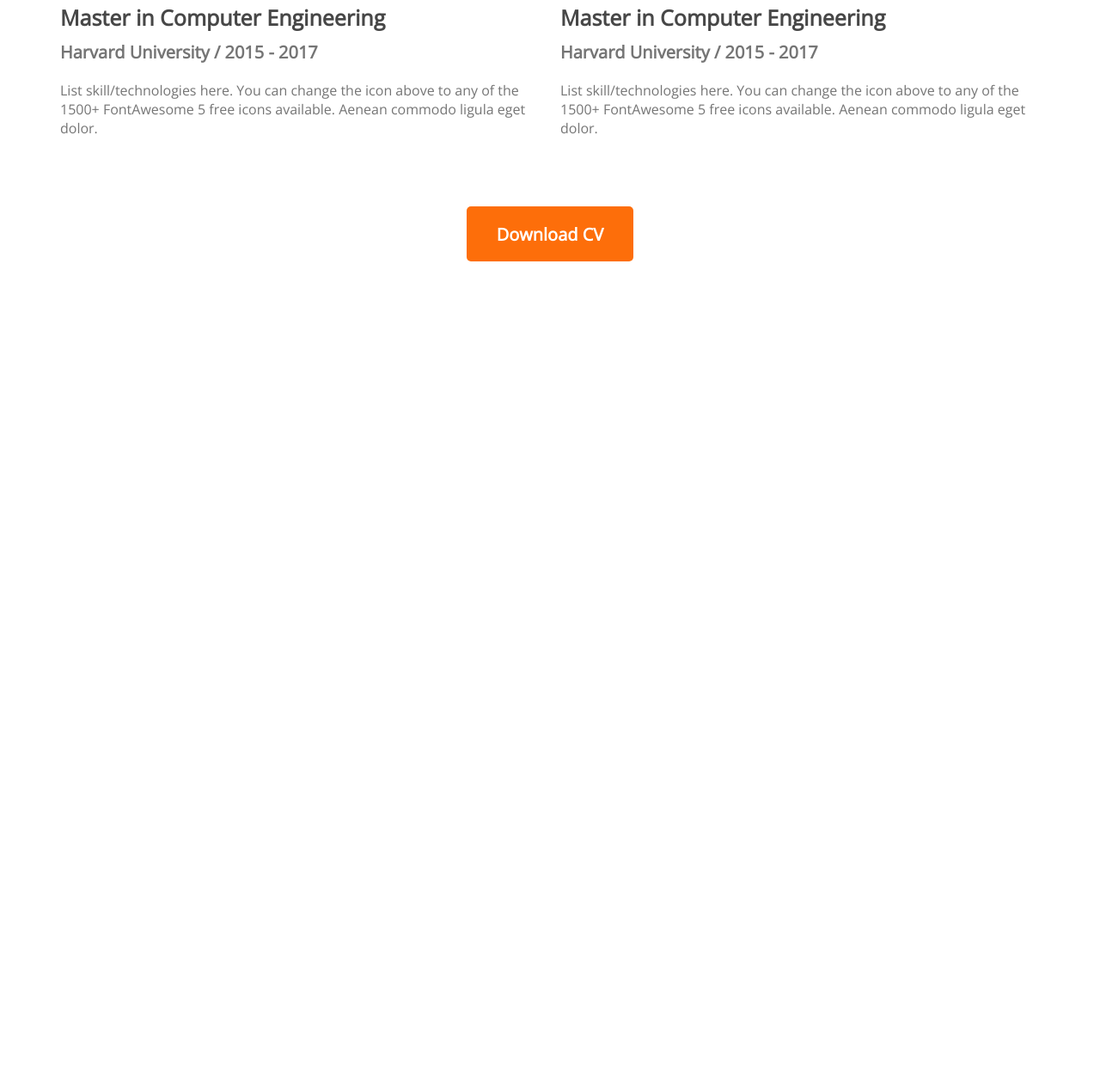
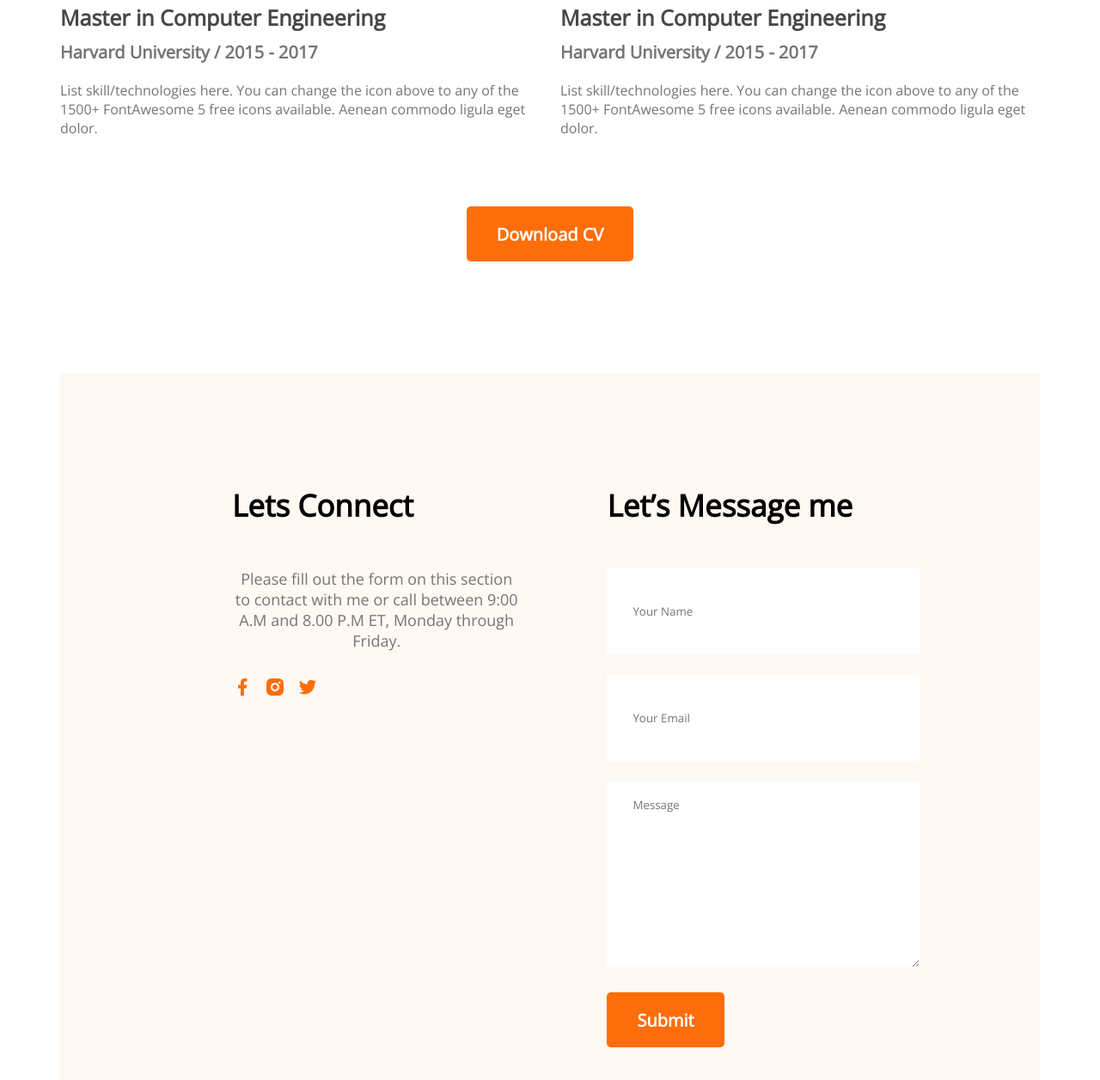
Before and after one commit to sushmita6666/basic-portfolio, a plain HTML site: page index.html in a window 1280 px wide. Shown: the part 2747-4003 px from the top of the page at 86% size. Before the commit the page ends 3051 px from the top, so only its background shows below. Drawn offline with nearby package versions, Linux system fonts and the light colour scheme.

Commit message:
contact added

```diff
--- a/assets/style/style.css
+++ b/assets/style/style.css
@@ -14,6 +14,9 @@
     height: 64px;
     border-radius: 5px;
     background: #fd6e0a;
+}
+a{
+    text-decoration: none;
 }
 section{
     margin-top: 130px;
@@ -153,3 +156,26 @@ main{
     margin-top: 50px;
     text-align: center;
 }
+/* contact section  */
+.contact{
+    display: flex;
+    gap:100px;
+    background: #FFF8F3;
+    padding: 130px 200px;
+}
+.contact .section-title{
+    text-align: left;
+}
+.contact input[type="text"],input[type="email"], textarea{
+    margin-bottom: 24px;
+    border: 0;
+    width: 100%;
+    padding: 18px 30px;
+}
+input{
+    height: 64px;
+}
+.contact a{
+    text-decoration: none;
+    padding-right: 10px;
+}
--- a/index.html
+++ b/index.html
@@ -139,6 +139,31 @@
                 <button class="btn-primary">Download CV</button>
             </div>
         </section>
+        <!-- contact section -->
+        <section class="contact">
+            <div>
+                <h3 class="section-title">Lets Connect</h3>
+                <p class="section-description">Please fill out the form on this section to contact with me or call between 9:00 A.M and 8.00 P.M ET, Monday through Friday.</p>
+                <a href="">
+                    <img src="assets/images/icons/facebook.png" alt="">
+                </a>
+                <a href="">
+                    <img src="assets/images/icons/insta.png" alt="">
+                </a>
+                <a href="">
+                    <img src="assets/images/icons/twitter.png" alt="">
+                </a>
+            </div>
+            <div>
+                <h3 class="section-title">Let’s Message me</h3>
+                <form action="">
+                    <input type="text" name="" id="" placeholder="Your Name">
+                    <input type="email" name="" id="" placeholder="Your Email">
+                    <textarea name="" id="" cols="30" rows="10" placeholder="Message"></textarea>
+                    <input class="btn-primary" type="submit" value="Submit">
+                </form>
+            </div>
+        </section>
     </main>
     <footer>
 
```
